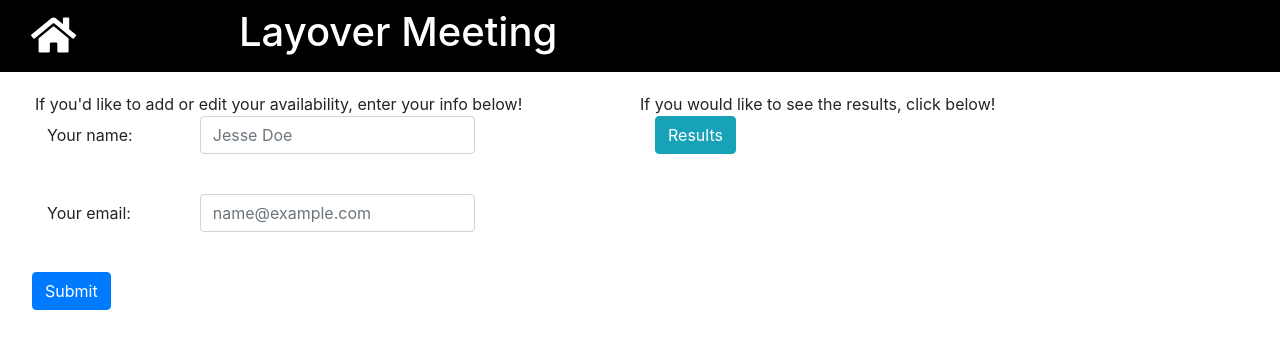
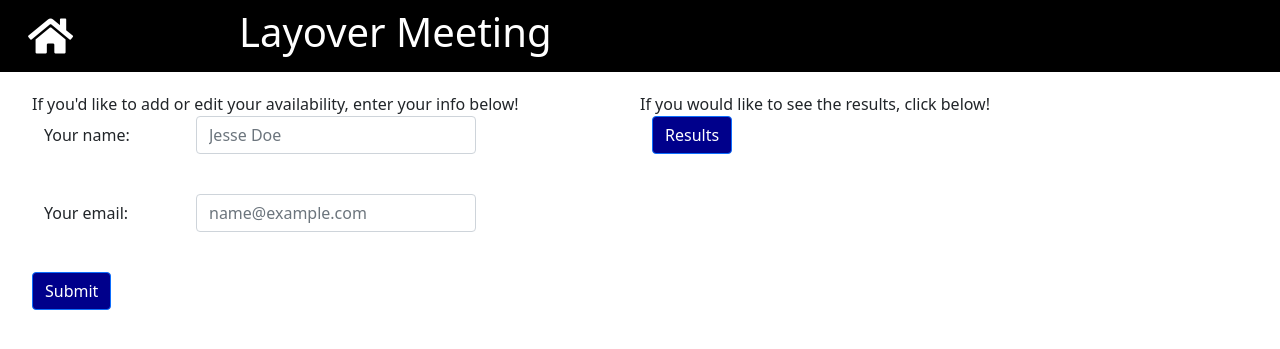
Before and after one commit to UCSD-CSE-210-2021/cse-210-team-project-layover, a Flask app: template templates/scheduling-landing.html in a window 1280 px wide. Shown: the top 349 px of the page. Run offline with Flask 2, Linux system fonts and the light colour scheme; the template is opened without the code that fills it, so the values that code supplies are empty; some libraries are stand-ins or nearby versions.

Commit message:
Fix landing page visuals

```diff
--- a/static/scheduling-availability.js
+++ b/static/scheduling-availability.js
@@ -7,7 +7,7 @@ $(document).ready(function() {
 	var endTime = meetingDetails.day_end_time;
 	var numTimes = meetingDetails.day_end_time - meetingDetails.day_start_time;
 
-	$("#user_name").html(all_data.name + "'s availability");
+	$("#nav-heading").text(all_data.name + "'s availability");
 
 	// Variable initialization
 	var inPersonMeetingTable = Array(numTimes * 4).fill().map(() => Array(numCol - 1).fill(0));
--- a/templates/layout.html
+++ b/templates/layout.html
@@ -7,12 +7,9 @@
 		<script src="https://ajax.googleapis.com/ajax/libs/jquery/2.1.3/jquery.min.js"></script>
 
 		<!-- Bootstrap CSS-->
+		<link rel="stylesheet" href="https://use.fontawesome.com/releases/v5.4.1/css/all.css" integrity="sha384-5sAR7xN1Nv6T6+dT2mhtzEpVJvfS3NScPQTrOxhwjIuvcA67KV2R5Jz6kr4abQsz" crossorigin="anonymous">
+		<link rel="stylesheet" href="https://stackpath.bootstrapcdn.com/bootstrap/4.1.3/css/bootstrap.min.css" integrity="sha384-MCw98/SFnGE8fJT3GXwEOngsV7Zt27NXFoaoApmYm81iuXoPkFOJwJ8ERdknLPMO" crossorigin="anonymous">
 		<link href="https://cdn.jsdelivr.net/npm/bootstrap@5.1.3/dist/css/bootstrap.min.css" rel="stylesheet" integrity="sha384-1BmE4kWBq78iYhFldvKuhfTAU6auU8tT94WrHftjDbrCEXSU1oBoqyl2QvZ6jIW3" crossorigin="anonymous">
-		<link rel="stylesheet" href="https://use.fontawesome.com/releases/v5.4.1/css/all.css" integrity="sha384-5sAR7xN1Nv6T6+dT2mhtzEpVJvfS3NScPQTrOxhwjIuvcA67KV2R5Jz6kr4abQsz" crossorigin="anonymous">
-		<script src="https://code.jquery.com/jquery-3.3.1.slim.min.js" integrity="sha384-q8i/X+965DzO0rT7abK41JStQIAqVgRVzpbzo5smXKp4YfRvH+8abtTE1Pi6jizo" crossorigin="anonymous"></script>
-		<script src="https://cdnjs.cloudflare.com/ajax/libs/popper.js/1.14.3/umd/popper.min.js" integrity="sha384-ZMP7rVo3mIykV+2+9J3UJ46jBk0WLaUAdn689aCwoqbBJiSnjAK/l8WvCWPIPm49" crossorigin="anonymous"></script>
-		<link rel="stylesheet" href="https://stackpath.bootstrapcdn.com/bootstrap/4.1.3/css/bootstrap.min.css" integrity="sha384-MCw98/SFnGE8fJT3GXwEOngsV7Zt27NXFoaoApmYm81iuXoPkFOJwJ8ERdknLPMO" crossorigin="anonymous">
-		<script src="https://stackpath.bootstrapcdn.com/bootstrap/4.1.3/js/bootstrap.min.js" integrity="sha384-ChfqqxuZUCnJSK3+MXmPNIyE6ZbWh2IMqE241rYiqJxyMiZ6OW/JmZQ5stwEULTy" crossorigin="anonymous"></script>
 
 
 		{% block scripts %}
@@ -26,7 +23,9 @@
 			.picked-bg-color {
 				background-color: black;
 			}
-
+			.btn {
+				background-color: darkblue;
+			}
 			{% block styling %}
 
 			{% endblock %}
@@ -40,7 +39,7 @@
 					<div><i class="fas fa-2x fa-home"></i></div>
 				</a>
 			</div>
-			<h1 class="col-8 center-text title-color">Layover Meeting</h1>
+			<h1 class="col-8 center-text title-color" id="nav-heading">Layover Meeting</h1>
 			<h1 class="col-2"></h1>
 		</nav>
 
--- a/templates/scheduling-landing.html
+++ b/templates/scheduling-landing.html
@@ -53,7 +53,7 @@
 		</div>
 		<div class="row">
 			<div class="col-3">
-				 <a href="/results/" role="button" class="btn btn-info" id="results_btn">Results</a>
+				 <a href="/results/" role="button" class="btn btn-primary" id="results_btn">Results</a>
 			</div>
 		</div>
 	</div>
```
Also changed, not shown: templates/scheduling-availability.html (+12 -7 lines), templates/setup-landing.html (+2 -7 lines), static/img/arrow_left.png (added), static/img/arrow_right.png (added).
